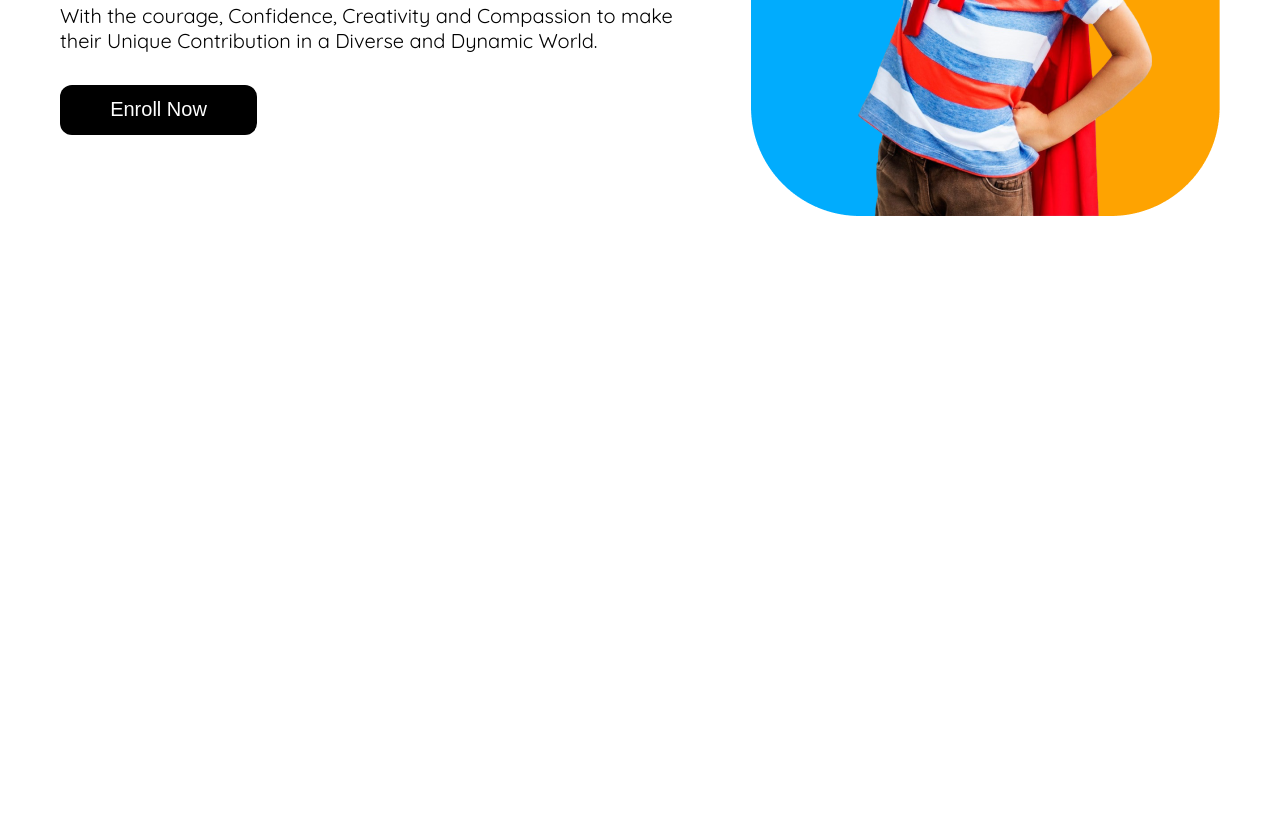
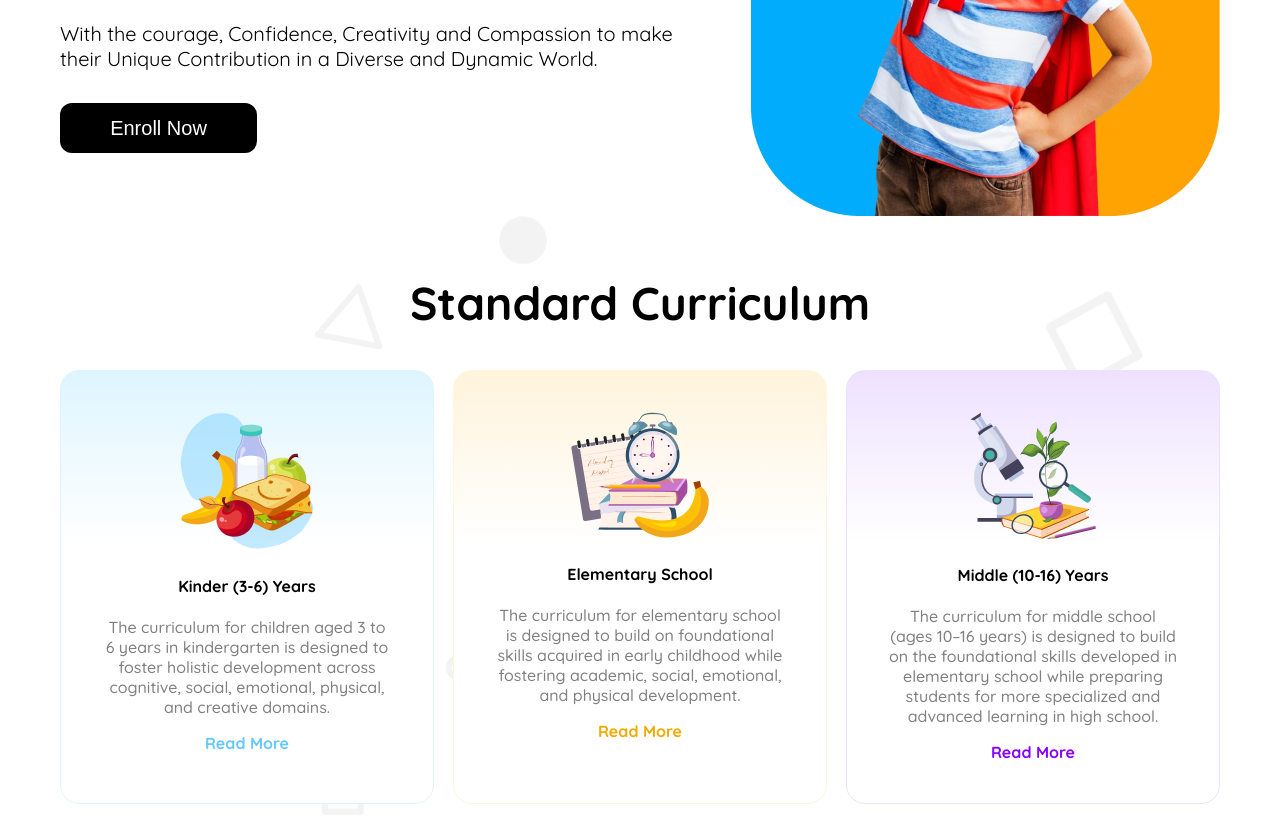
Before and after one commit to mehenika/Second_Assignment_B11, a plain HTML site: page index.html in a window 1280 px wide. Shown: the part 469-1301 px from the top of the page. Before the commit the page ends 800 px from the top, so only its background shows below. Drawn offline with Linux system fonts and the light colour scheme.

Commit message:
added Standard curriculum section for both screens

```diff
--- a/index.html
+++ b/index.html
@@ -36,7 +36,29 @@
         </div>
     </header>
     <main>
-
+        <section class="curriculum">
+            <h2 class="title">Standard Curriculum</h3>
+            <div class="curr-cards">
+                <div class="card-item c-one">
+                    <img class="kinder" src="images/kinder.png" alt="">
+                    <h4 class="small-title">Kinder (3-6) Years</h4>
+                    <p class="description">The curriculum for children aged 3 to 6 years in kindergarten is designed to foster holistic development across cognitive, social, emotional, physical, and creative domains.</p>
+                    <a class="link link1" href="">Read More</a>
+                </div>
+                <div class="card-item c-two">
+                    <img class="elementary" src="images/elementary.png" alt="">
+                    <h4 class="small-title">Elementary School</h4>
+                    <p class="description">The curriculum for elementary school is designed to build on foundational skills acquired in early childhood while fostering academic, social, emotional, and physical development.</p>
+                    <a class="link link2" href="">Read More</a>
+                </div>
+                <div class="card-item c-three">
+                    <img class="middle" src="images/middle.png" alt="">
+                    <h4 class="small-title">Middle (10-16) Years</h4>
+                    <p class="description">The curriculum for middle school (ages 10–16 years) is designed to build on the foundational skills developed in elementary school while preparing students for more specialized and advanced learning in high school.</p>
+                    <a class="link link3" href="">Read More</a>
+                </div>
+            </div>
+        </section>
     </main>
     <footer>
 
--- a/styles/style.css
+++ b/styles/style.css
@@ -104,7 +104,7 @@
   .banner-title{
     font-weight: bold;
     max-width: 640px;
-    font-size: 3.5rem;
+    font-size: 4rem;
     margin-bottom: 24px;
   }
 
@@ -121,6 +121,72 @@
     font-size: 1.25rem;
     color: black;
     margin-bottom: 32px;
+  }
+
+  /* curriculum styles */
+
+  .title{
+    font-weight: bold;
+    font-size: 2.875rem;
+    text-align: center;
+  }
+
+  .curriculum{
+    background-image: url("../images/bg.png");
+    padding: 20px 0px;
+    text-align: center;
+  }
+
+  .curr-cards{
+    max-width: 1160px;
+    margin: 0 auto;
+    display: flex;
+    justify-content: space-between;
+  }
+
+  .card-item{
+    padding: 41px 41px;
+    background-image: linear-gradient(to bottom, rgba(222, 245, 255, 1) 0% , #FFFFFF 40%);
+    border-radius: 19px;
+    max-width: 290px;
+  }
+
+  .c-one{
+    border: 1px solid rgba(222, 245, 255, 1);
+  }
+
+  .c-two{
+    background-image: linear-gradient(to bottom, rgba(255, 244, 220, 1) 0% , #FFFFFF 40%);
+    border: 1px solid rgba(255, 244, 220, 1);
+  }
+
+  .c-three{
+    background-image: linear-gradient(to bottom, rgba(238, 225, 255, 1) 0%, #FFFFFF 40%);
+    border: 1px solid rgba(238, 225, 255, 1);
+  }
+
+  .description{
+    font-size: 1rem;
+    font-weight: 500;
+    color: rgba(128, 128, 128, 1);
+  }
+
+  .link{
+    font-weight: bold;
+    font-size: 1rem;
+    text-decoration: none;
+  }
+
+  .link1{
+    color: rgba(100, 200, 255, 1);
+  }
+
+  .link2{
+    color: rgba(240, 170, 0, 1);
+  }
+
+  .link3{
+    color: rgba(135, 0, 255, 1);
   }
 
   /* Responsive media query for mobile screen */
@@ -151,6 +217,10 @@
     }
 
     /* banner styles */
+
+    .banner-title{
+        font-size: 3rem;
+    }
     .banner-content{
         text-align: center;
     }
@@ -164,4 +234,25 @@
       .hero{
         max-width: 336px;
       }
+
+      /* curriculum styles */
+      .curr-cards{
+        width: 90%;
+        margin: 0 auto;
+        display: flex;
+        flex-direction: column;
+        align-items: center;
+      }
+
+      .c-one{
+        margin-bottom: 36px;
+      }
+
+      .c-two{
+        margin-bottom: 36px;
+      }
+
+      .title{
+        font-size: 2rem;
+      }
   }
```
